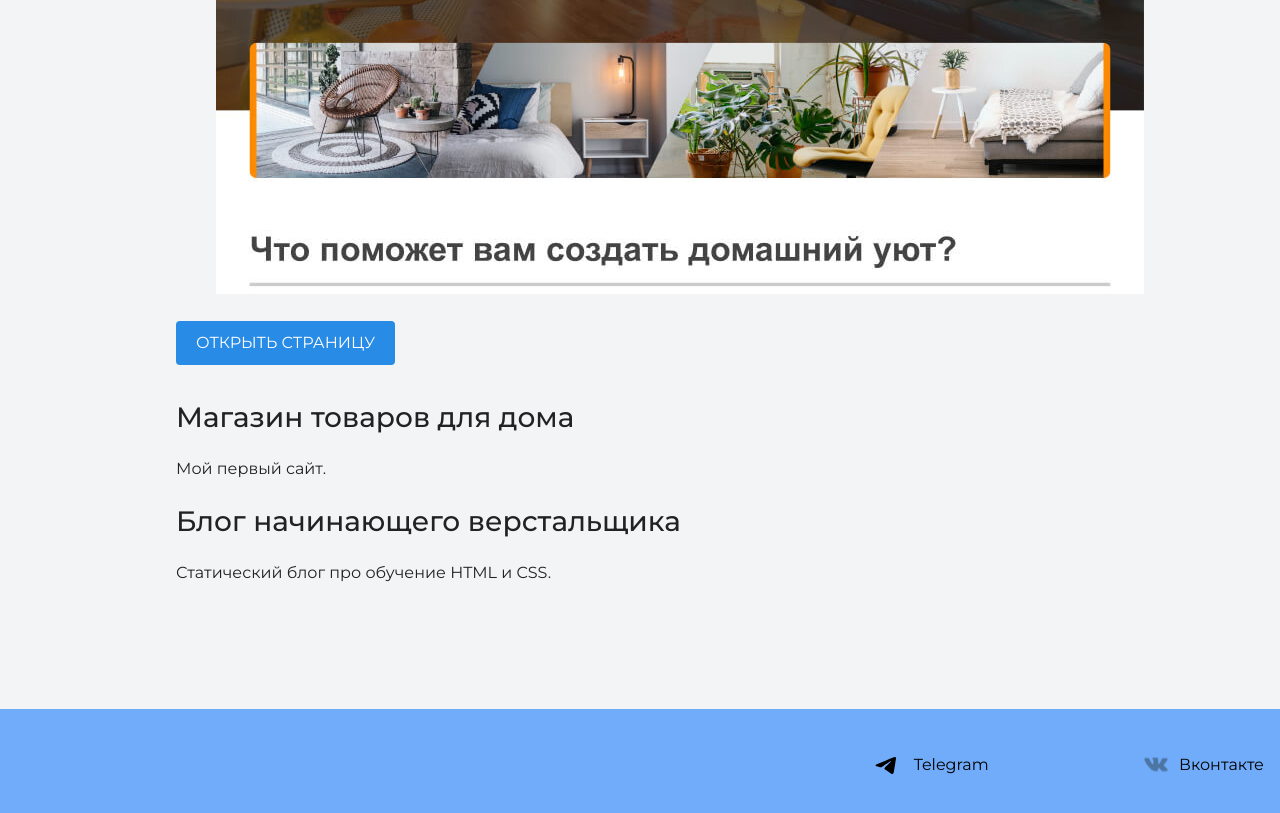
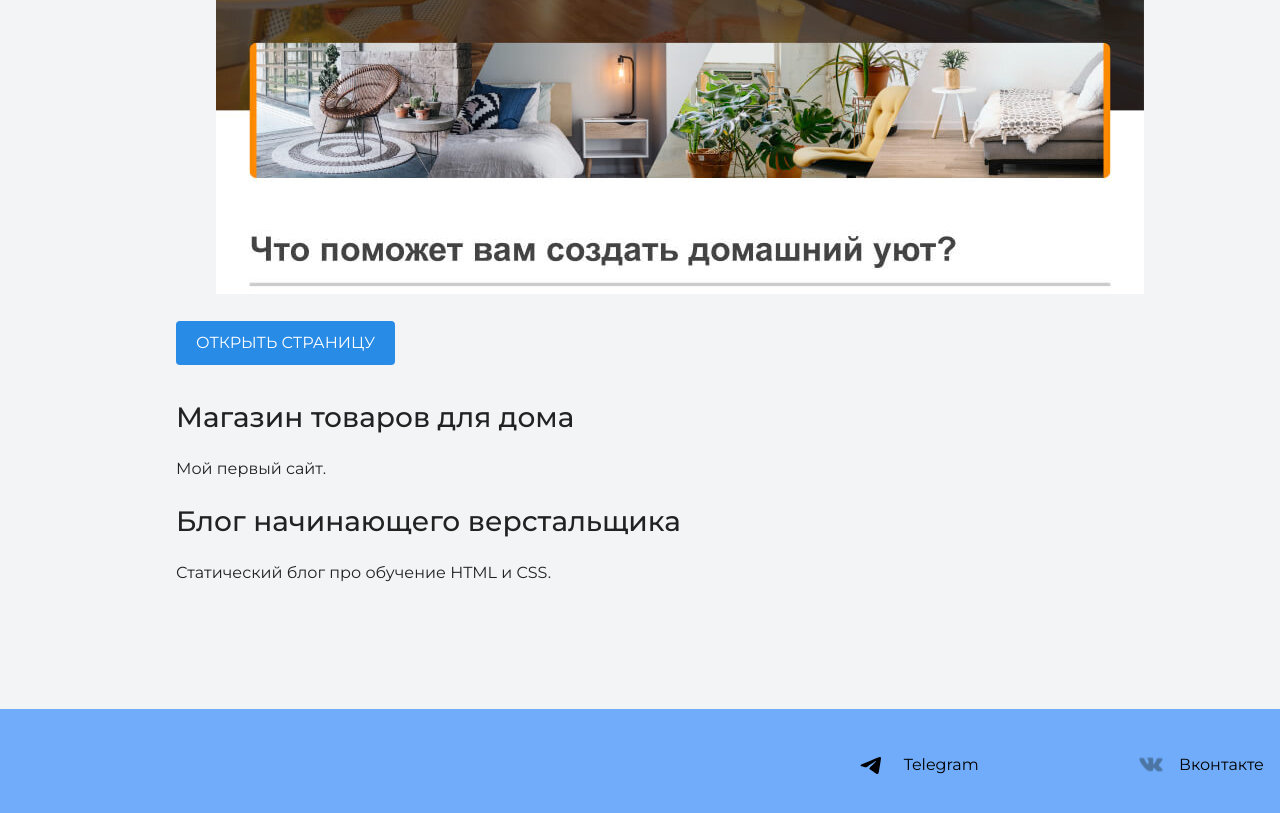
Before and after one commit to vika-kisa/my-site, a plain HTML site: page index.html in a window 1280 px wide. Shown: the part 2781-3594 px from the top of the page. Drawn offline with nearby package versions, Linux system fonts and the light colour scheme.

Commit message:
изменила две строчки

```diff
--- a/style.css
+++ b/style.css
@@ -191,12 +191,12 @@ body {
 }
 
 .footer-tg {
-  padding-left: 130px;
+  padding-left: 140px;
   background-image: url(img/icon-tg.svg);
 }
 
 .footer-vk {
-  padding-left: 130px;
+  padding-left: 140px;
   background-image: url("img/vk-2.png");
 }
 
```
